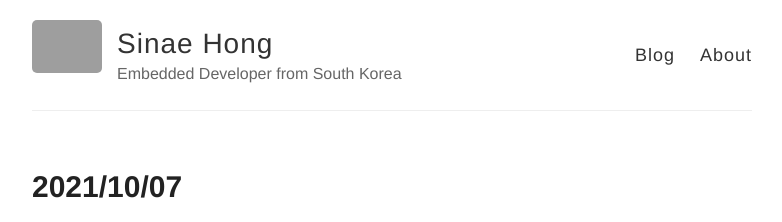
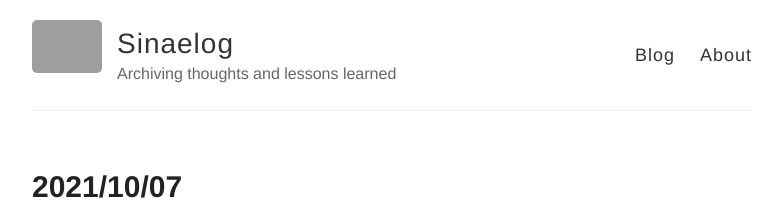
Before and after one commit to sinae-hong/log, a Jekyll site: the page built from index.html, in a window 1280 px wide and 900 px high. Shown: the top 222 px of the window, without its empty margins (248-1030 px from the left). Built offline with Jekyll 4.4.1, drawn with Linux system fonts in a browser that asks for light colours; grey boxes are pictures that could not be loaded.

Commit message:
Update _config.yml
site name and description

```diff
--- a/_config.yml
+++ b/_config.yml
@@ -3,10 +3,10 @@
 #
 
 # Name of your site (displayed in the header)
-name: Sinae Hong
+name: Sinaelog
 
 # Short bio or description (displayed in the header)
-description: Embedded Developer from South Korea
+description: Archiving thoughts and lessons learned
 
 # URL of your avatar or profile pic (you could use your GitHub profile pic)
 avatar: https://raw.githubusercontent.com/barryclark/jekyll-now/master/images/jekyll-logo.png
```
